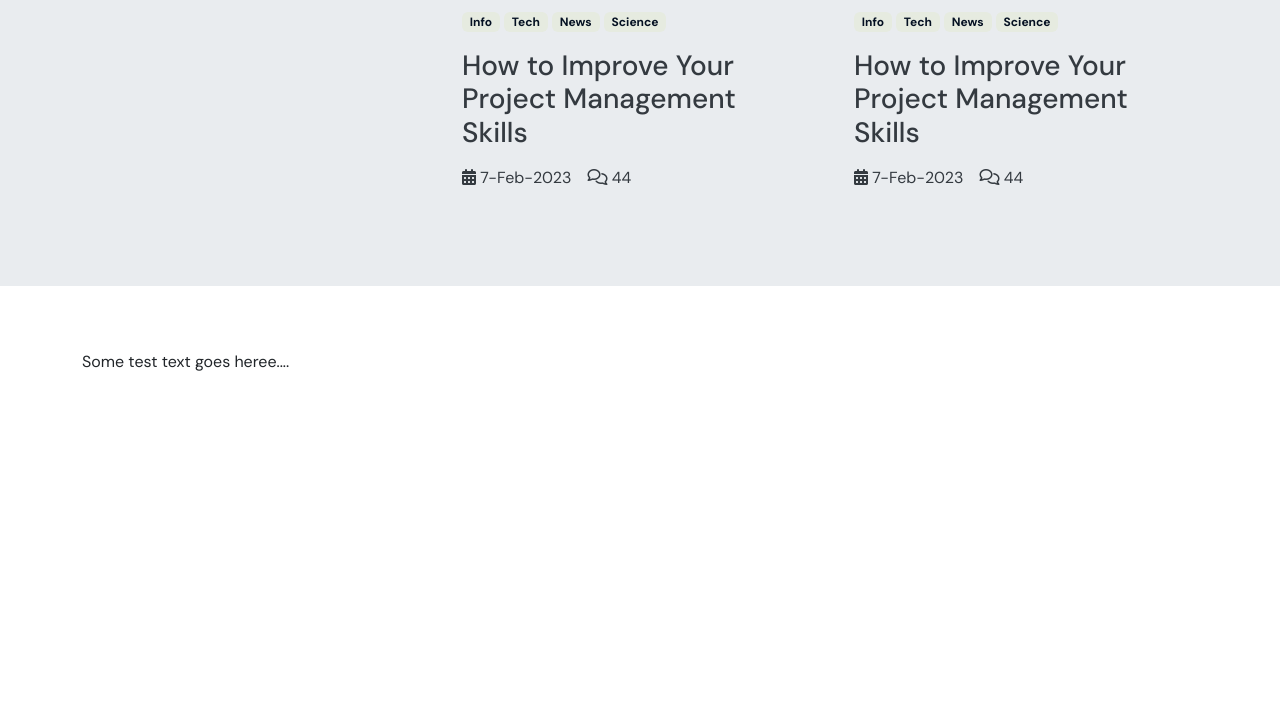
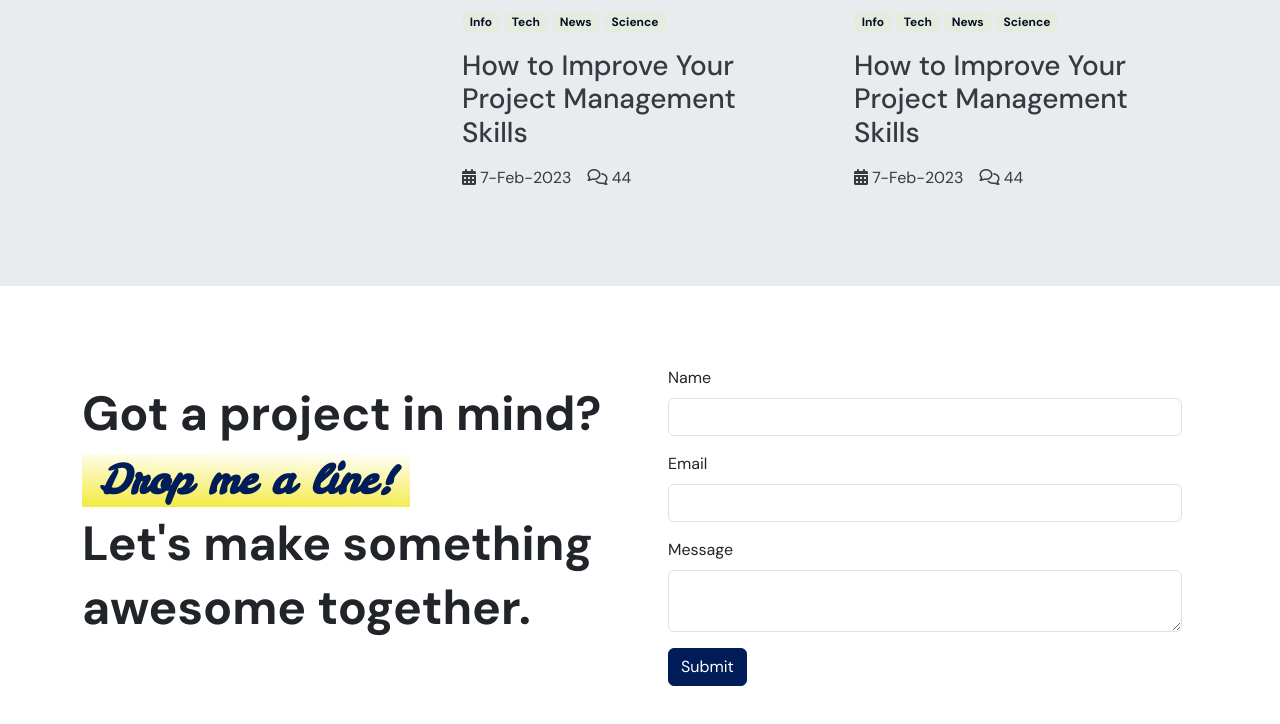
Before and after one commit to sureshbabudj/portfolio, a website built with webpack: page dist/index.html in a window 1280 px wide. Shown: the part 6159-6883 px from the top of the page. After the commit the page ends 6861 px from the top, so only its background shows below. Built offline with nearby package versions, Linux system fonts and the light colour scheme.

Commit message:
contact form update

```diff
--- a/dist/index.html
+++ b/dist/index.html
@@ -565,9 +565,6 @@
                                 </div>
                             </div>
                         </a>
-
-
-
                     </div>
                 </div>
             </div>
@@ -575,8 +572,48 @@
     </section>
 
 
-    <section id="contact" style="min-height: 400px">
-        <div class="container">Some test text goes heree....</div>
+    <section id="contact" class="mb-4">
+        <div class="container">
+            <div class="row">
+                <div class="col-12 col-md-6">
+
+                    <div class="col-md-12">
+                        <h2 class="section-title">Got a project in mind? <br />
+                            <em>Drop me a line!</em><br />
+                            Let's make something awesome together.
+                        </h2>
+                    </div>
+                </div>
+                <div class="col-12 col-md-6">
+                    <form class="row g-3 needs-validation p-3" novalidate>
+                        <div class="col-md-12">
+                            <label for="name" class="form-label">Name</label>
+                            <input type="text" class="form-control" id="name" value="" required>
+                            <div class="invalid-feedback">
+                                Please provide a valid Name.
+                            </div>
+                        </div>
+                        <div class="col-md-12">
+                            <label for="email" class="form-label">Email</label>
+                            <input type="email" class="form-control" id="email" required>
+                            <div class="invalid-feedback">
+                                Please provide a valid email.
+                            </div>
+                        </div>
+                        <div class="col-12">
+                            <label for="message" class="form-label">Message</label>
+                            <textarea class="form-control" id="message" required></textarea>
+                            <div class="invalid-feedback">
+                                Please provide a valid Message.
+                            </div>
+                        </div>
+                        <div class="col-12">
+                            <button class="btn btn-primary" type="submit">Submit</button>
+                        </div>
+                    </form>
+                </div>
+            </div>
+        </div>
     </section>
 
     <footer></footer>
```
